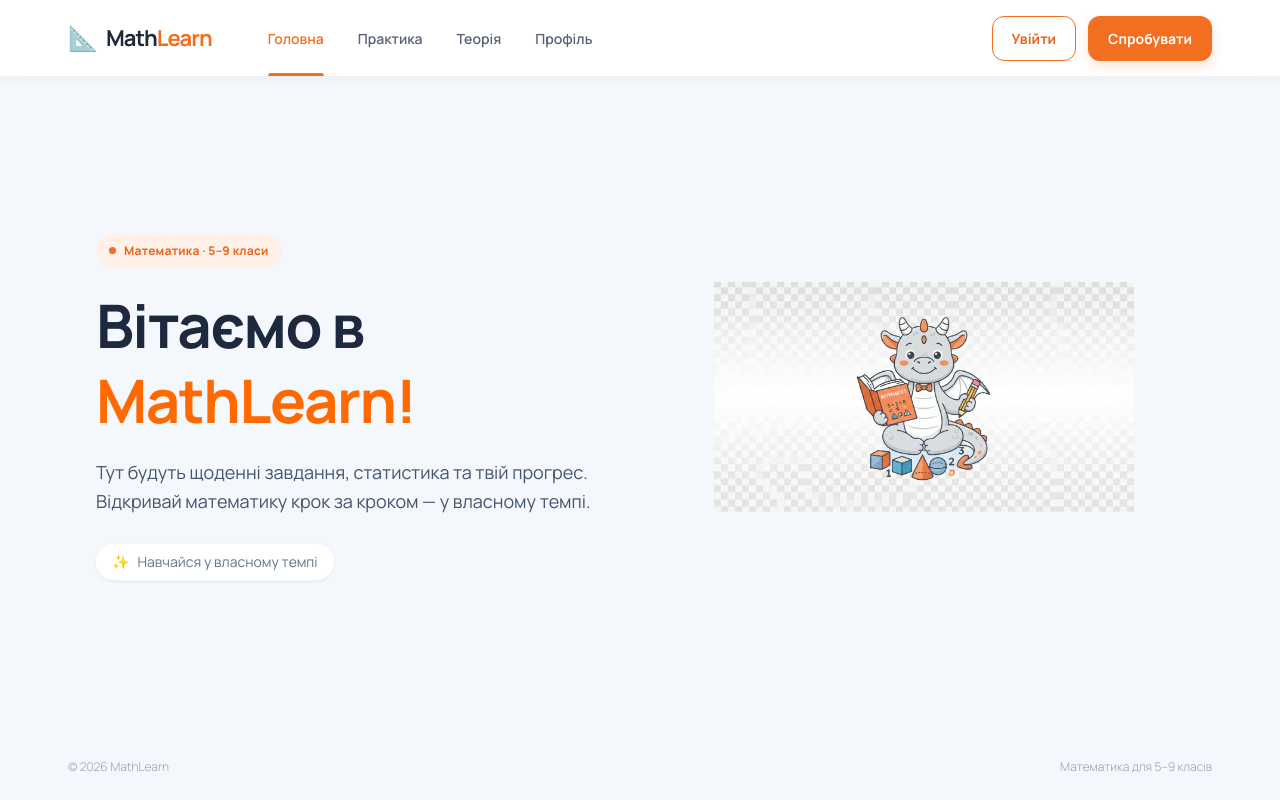
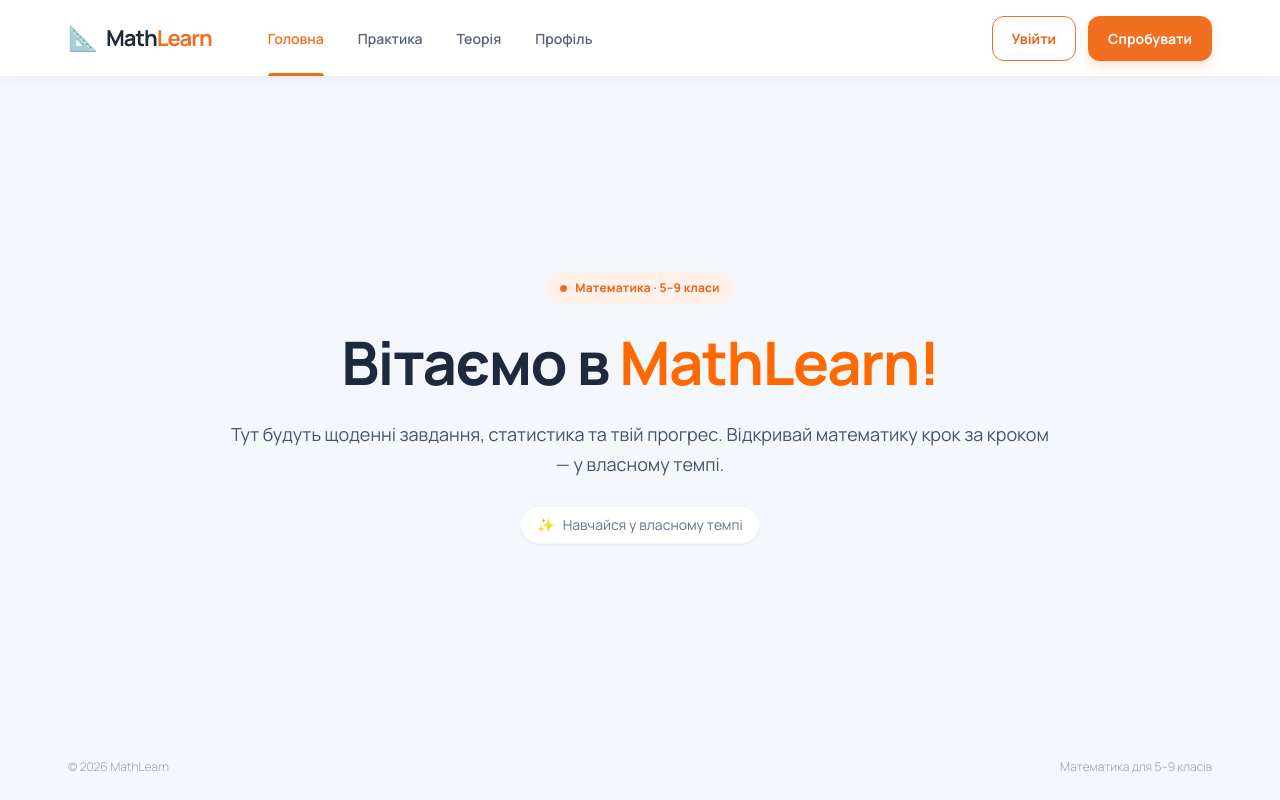
Before and after one commit to IT-Kamianets/math.itkamianets.com, a React (Vite) app: page / in a window 1280 px wide. Built offline with nearby package versions, Linux system fonts and the light colour scheme.

Commit message:
Remove mascot from home page

```diff
--- a/src/components/Home.tsx
+++ b/src/components/Home.tsx
@@ -1,17 +1,7 @@
-import mascot from '../assets/mascot.png';
-
 export default function Home() {
   return (
-    <section className="home-hero mx-auto grid w-full max-w-6xl items-center gap-8 px-5 py-10 sm:px-8 md:grid-cols-2 md:gap-12 md:py-16">
-      <div className="home-hero__art order-1 flex justify-center md:order-2">
-        <img
-          className="home-mascot h-auto w-full max-w-[420px] object-contain"
-          src={mascot}
-          alt="Дракон-маскот MathLearn"
-          fetchPriority="high"
-        />
-      </div>
-      <div className="home-hero__copy order-2 text-center md:order-1 md:text-left">
+    <section className="home-hero mx-auto w-full max-w-4xl px-5 py-16 text-center sm:px-8 md:py-24">
+      <div className="home-hero__copy">
         <span className="eyebrow"><span className="eyebrow-dot" /> Математика · 5–9 класи</span>
         <h1 className="mt-5 text-4xl font-bold leading-tight tracking-tight text-slate-800 sm:text-5xl lg:text-6xl">
           Вітаємо в <span className="text-orange-500">MathLearn!</span>
--- a/src/styles.css
+++ b/src/styles.css
@@ -65,15 +65,6 @@ a { color: inherit; text-decoration: none; }
 .not-found h1 { font-size: clamp(30px, 4vw, 42px); letter-spacing: -1.5px; }
 .not-found p { margin: 0 0 24px; color: #687386; line-height: 1.7; }
 
-.home-mascot { animation: mascot-float 4s ease-in-out infinite; }
-@keyframes mascot-float {
-  0%, 100% { transform: translateY(0); }
-  50% { transform: translateY(-12px); }
-}
-@media (prefers-reduced-motion: reduce) {
-  .home-mascot { animation: none; }
-}
-
 @media (max-width: 767px) {
   .site-header { height: 68px; }
   .nav-shell { padding: 0 18px; justify-content: space-between; gap: 15px; }
```
Also changed, not shown: src/assets/mascot.png (deleted).
